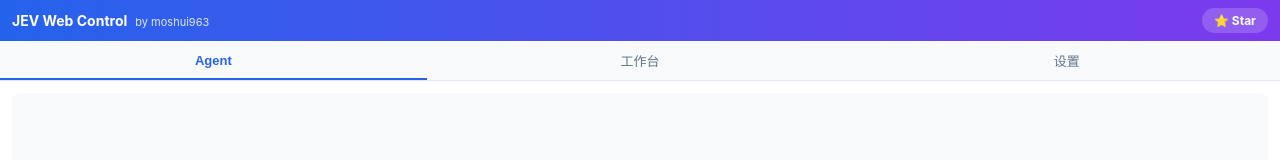
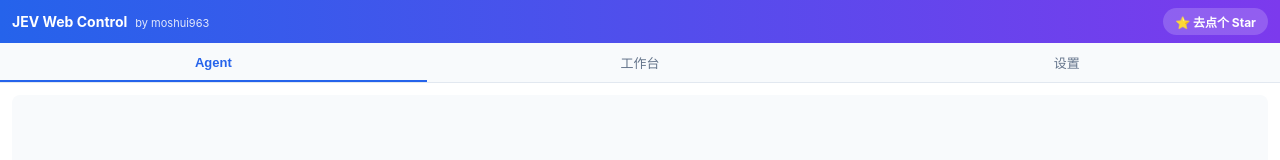
Before and after one commit to moshui963/jev-webcontrol, a browser extension: page extension/sidepanel/panel.html in a window 1280 px wide. Shown: the top 160 px of the page. Drawn offline with Linux system fonts and the light colour scheme.

Commit message:
fix: 顶部 Star 链接加文字引导（去点个 Star），两处 UI 保持一致

```diff
--- a/extension/sidepanel/panel.html
+++ b/extension/sidepanel/panel.html
@@ -12,7 +12,7 @@
       <span class="brand-name">JEV Web Control</span>
       <span class="brand-author">by moshui963</span>
     </div>
-    <a class="star-link" href="https://github.com/moshui963/jev-webcontrol" target="_blank" rel="noopener" title="去 GitHub 点个 Star">⭐ Star</a>
+    <a class="star-link" href="https://github.com/moshui963/jev-webcontrol" target="_blank" rel="noopener" title="喜欢的话，去 GitHub 给项目点个 Star 支持作者～">⭐ 去点个 Star</a>
   </div>
   <header class="tabs">
     <button class="tab active" data-tab="agent">Agent</button>
```
